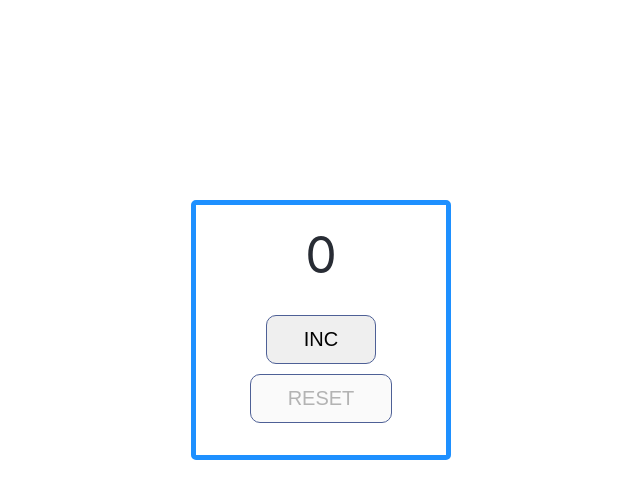
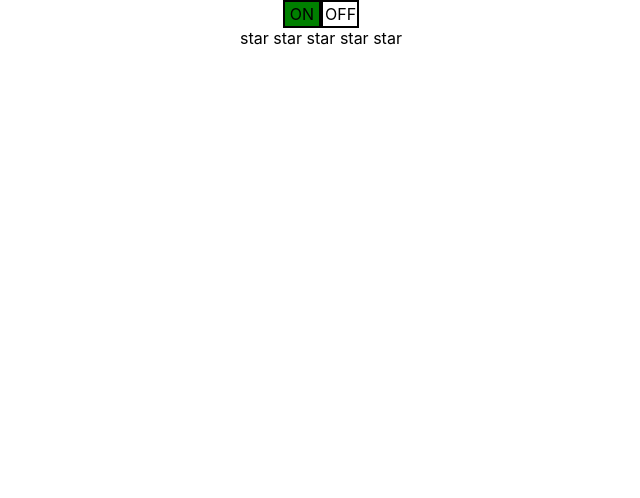
Before and after one commit to Saleroses/React-Tests, a React (Create React App) app: page / in a window 1280 px wide. Shown: the top 498 px of the page, without its empty margins (319-959 px from the left). Built offline with nearby package versions, Linux system fonts and the light colour scheme.

Commit message:
Switcher

```diff
--- a/src/App.tsx
+++ b/src/App.tsx
@@ -1,20 +1,26 @@
-import React from 'react';
+import React, {useState} from 'react';
 import {CallBack} from "./Components/CallBack/CallBack";
 import './App.css';
-import Switcher from "./Components/Switcher/Switcher";
+import {Switcher} from "./Components/Switcher/Switcher";
 import Destructuring from "./Components/Destructuring/Destructuring";
 import {UseState} from "./Components/UseState/useState";
 import CoolCounter from "./Components/Counter/Counter";
+import {Rating} from "./Components/Stars/Stars";
+
+
+
 
 function App() {
+    let [switchOn, setSwitchOn] = useState(true);
     return (
         <div className="App">
-            {/*<Switcher />*/}
+            <Switcher active={switchOn} onChange={setSwitchOn}/>
             {/*<UseState />*/}
             {/*/!*<Input/>*!/*/}
             {/*/!*<User/>*!/*/}
             {/*<CallBack/>*/}
-            <CoolCounter/>
+            {/*<CoolCounter/>*/}
+            <Rating/>
         </div>
     );
 }
--- a/src/Components/Input/FullInput.tsx
+++ b/src/Components/Input/FullInput.tsx
@@ -6,17 +6,17 @@ type FullInputPropsType = {
 }
 
 export function FullInput(props: FullInputPropsType) {
-    let [title, setTitile] = useState("")
+    let [title, setTitle] = useState("")
 
 
     const onChangeInputHandler = (event: ChangeEvent<HTMLInputElement>)=> {
-        setTitile(event.currentTarget.value)
+        setTitle(event.currentTarget.value)
 
     }
 
     const onClickButtonHandler = () => {
         props.addMessage(title)
-        setTitile("")
+        setTitle("")
     }
 
     return (
--- /dev/null
+++ b/src/Components/Stars/Stars.tsx
@@ -0,0 +1,28 @@
+import React, {useState} from 'react';
+
+export const Rating = () => {
+
+    let [value, setValue] = useState(0)
+    return (
+        <div>
+            <Star selected={value > 0} value={1} setValue={setValue}/>
+            <Star selected={value > 1} value={2} setValue={setValue}/>
+            <Star selected={value > 2} value={3} setValue={setValue}/>
+            <Star selected={value > 3} value={4} setValue={setValue}/>
+            <Star selected={value > 4} value={5} setValue={setValue}/>
+        </div>
+    );
+};
+
+type StarPropsType = {
+    selected: boolean
+    value: 1 | 2 | 3 | 4 | 5
+    setValue: (value: 1 | 2 | 3 | 4 | 5) => void
+}
+
+function Star (props: StarPropsType) {
+    return ( <span onClick={ () => {props.setValue(props.value) }}>
+            {props.selected ? <b> STAR </b> : " star "}
+            </span>
+    )
+}
--- a/src/Components/Switcher/Switcher.tsx
+++ b/src/Components/Switcher/Switcher.tsx
@@ -5,18 +5,33 @@ import Off from "./Off/Off";
 
 type SwitcherType = {
     active: boolean
+    onChange: (active: boolean) => void
 }
 
-const Switcher = () => {
+export const Switcher = (props: SwitcherType) => {
 
-    let [on, setOn] = useState(false);
+    const onStyle = {
+        width: "30px",
+        height: "20px",
+        border: "2px solid black",
+        display: "inline-block",
+        padding: "2px",
+        backgroundColor: props.active ? "green" : "white"
+    }
 
-        if (on === true) {
-            return <div onClick={() => {setOn(false)}}><On /></div>
-        } else {
-            return <div onClick={() => {setOn(true)}}><Off /></div>
-        }
+    const offStyle = {
+        width: "30px",
+        height: "20px",
+        border: "2px solid black",
+        display: "inline-block",
+        padding: "2px",
+        backgroundColor: props.active ? "white" : "red"
+    }
 
+        return  (
+            <div>
+                <div style={onStyle} onClick={ () => {props.onChange(true)} }> ON </div>
+                <div style={offStyle} onClick={ () => {props.onChange(false)} }> OFF </div>
+            </div>
+        )
 };
-
-export default Switcher;
```
